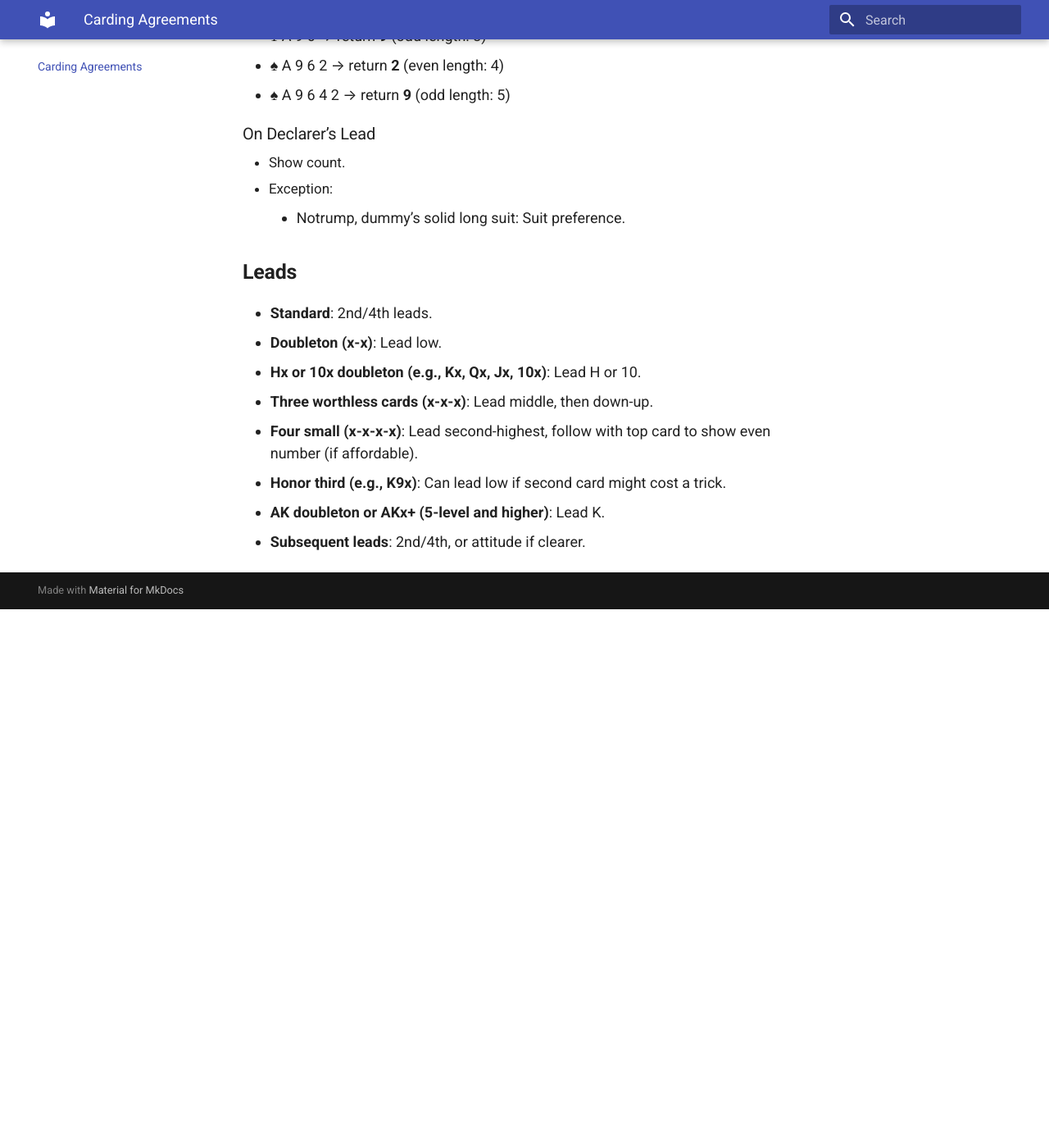
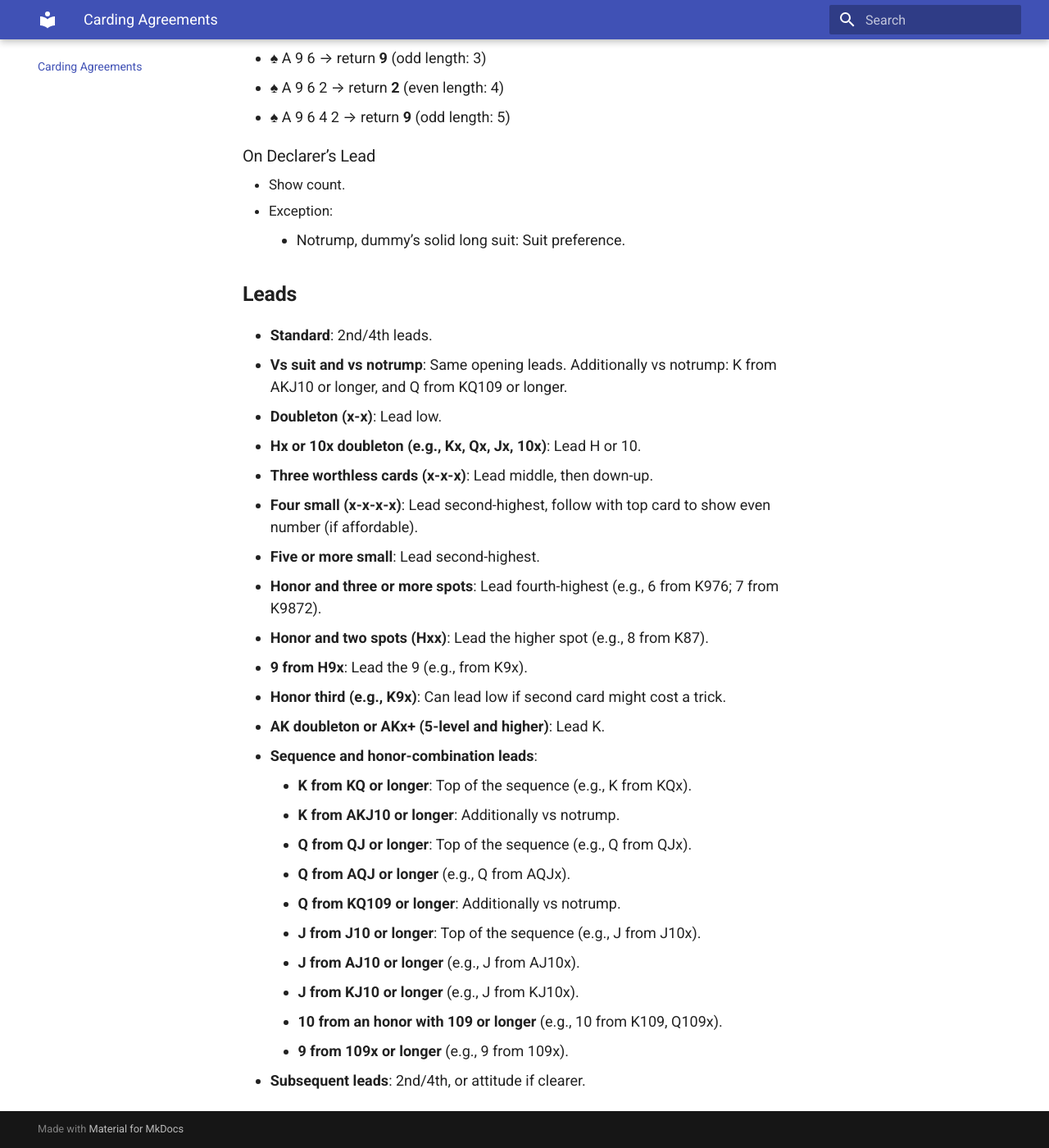
Before and after one commit to glindstrom/polish-club-notes, an MkDocs documentation site: the page built from docs/carding-agreements.md, in a window 1280 px wide and 1400 px high, scrolled down 1992 px. Shown: the whole window at 82% size. Built offline with MkDocs 1.6.1 and Material for MkDocs 9.7.7, drawn with Linux system fonts in a browser that asks for light colours; before the commit the page ends 2735 px from its top, so only the background shows below that; some of the changed text lies outside the part shown.

Commit message:
docs(carding): add convention-card opening leads
State the sequence, honor-combination, and small-card opening leads from the convention card on the Carding Agreements page, including the two notrump additions.

Co-authored-by: glindstrom <glindstrom@users.noreply.github.com>

```diff
--- a/docs/carding-agreements.md
+++ b/docs/carding-agreements.md
@@ -2,7 +2,7 @@
 
 ### Description
 
-Carding agreements in the Polish Club system cover signalling and leads, using Odd/Even discards, count, suit preference, and 2nd/4th leads.
+Carding agreements in the Polish Club system cover signalling and leads, using Odd/Even discards, count, suit preference, 2nd/4th leads, and sequence and honor-combination leads.
 
 ### Signalling
 
@@ -63,10 +63,26 @@ East holds:
 
 ### Leads
 - **Standard**: 2nd/4th leads.
+- **Vs suit and vs notrump**: Same opening leads. Additionally vs notrump: K from AKJ10 or longer, and Q from KQ109 or longer.
 - **Doubleton (x-x)**: Lead low.
 - **Hx or 10x doubleton (e.g., Kx, Qx, Jx, 10x)**: Lead H or 10.
 - **Three worthless cards (x-x-x)**: Lead middle, then down-up.
 - **Four small (x-x-x-x)**: Lead second-highest, follow with top card to show even number (if affordable).
+- **Five or more small**: Lead second-highest.
+- **Honor and three or more spots**: Lead fourth-highest (e.g., 6 from K976; 7 from K9872).
+- **Honor and two spots (Hxx)**: Lead the higher spot (e.g., 8 from K87).
+- **9 from H9x**: Lead the 9 (e.g., from K9x).
 - **Honor third (e.g., K9x)**: Can lead low if second card might cost a trick.
 - **AK doubleton or AKx+ (5-level and higher)**: Lead K.
+- **Sequence and honor-combination leads**:
+    - **K from KQ or longer**: Top of the sequence (e.g., K from KQx).
+    - **K from AKJ10 or longer**: Additionally vs notrump.
+    - **Q from QJ or longer**: Top of the sequence (e.g., Q from QJx).
+    - **Q from AQJ or longer** (e.g., Q from AQJx).
+    - **Q from KQ109 or longer**: Additionally vs notrump.
+    - **J from J10 or longer**: Top of the sequence (e.g., J from J10x).
+    - **J from AJ10 or longer** (e.g., J from AJ10x).
+    - **J from KJ10 or longer** (e.g., J from KJ10x).
+    - **10 from an honor with 109 or longer** (e.g., 10 from K109, Q109x).
+    - **9 from 109x or longer** (e.g., 9 from 109x).
 - **Subsequent leads**: 2nd/4th, or attitude if clearer.
```
